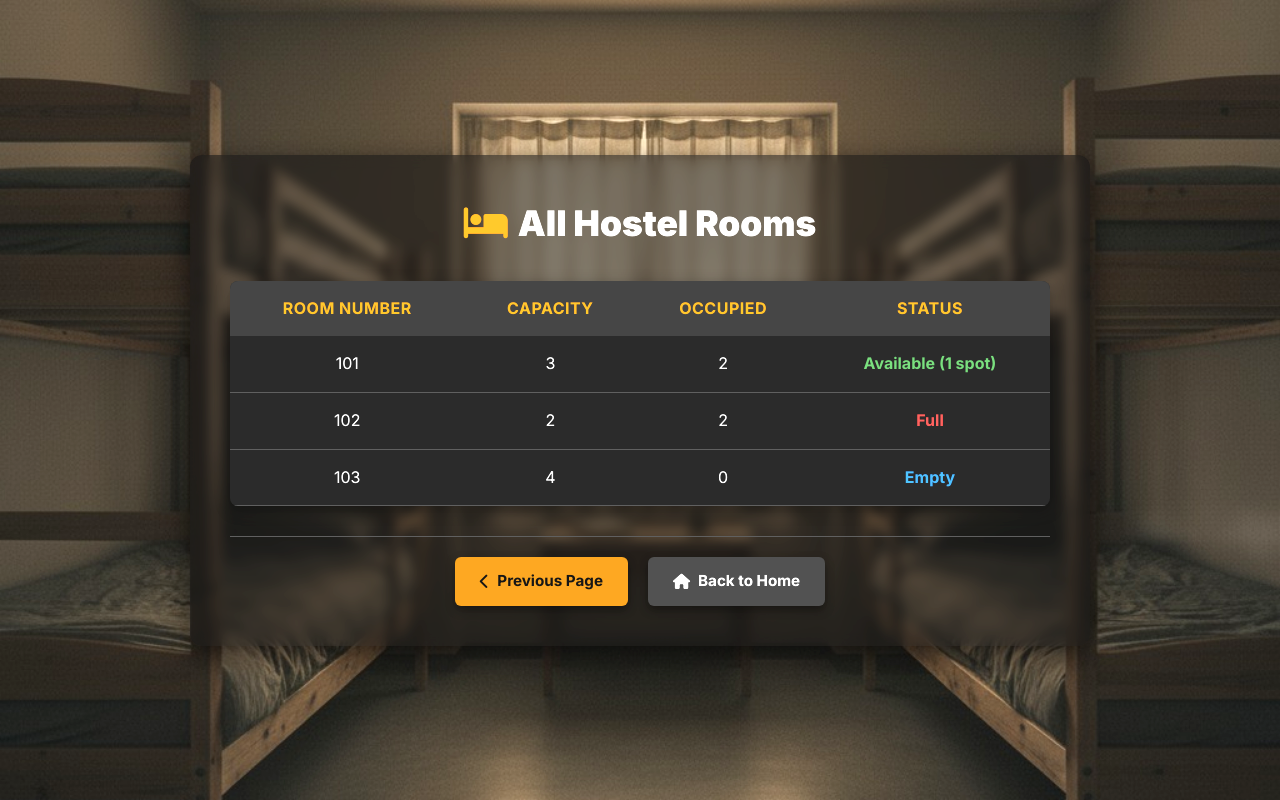
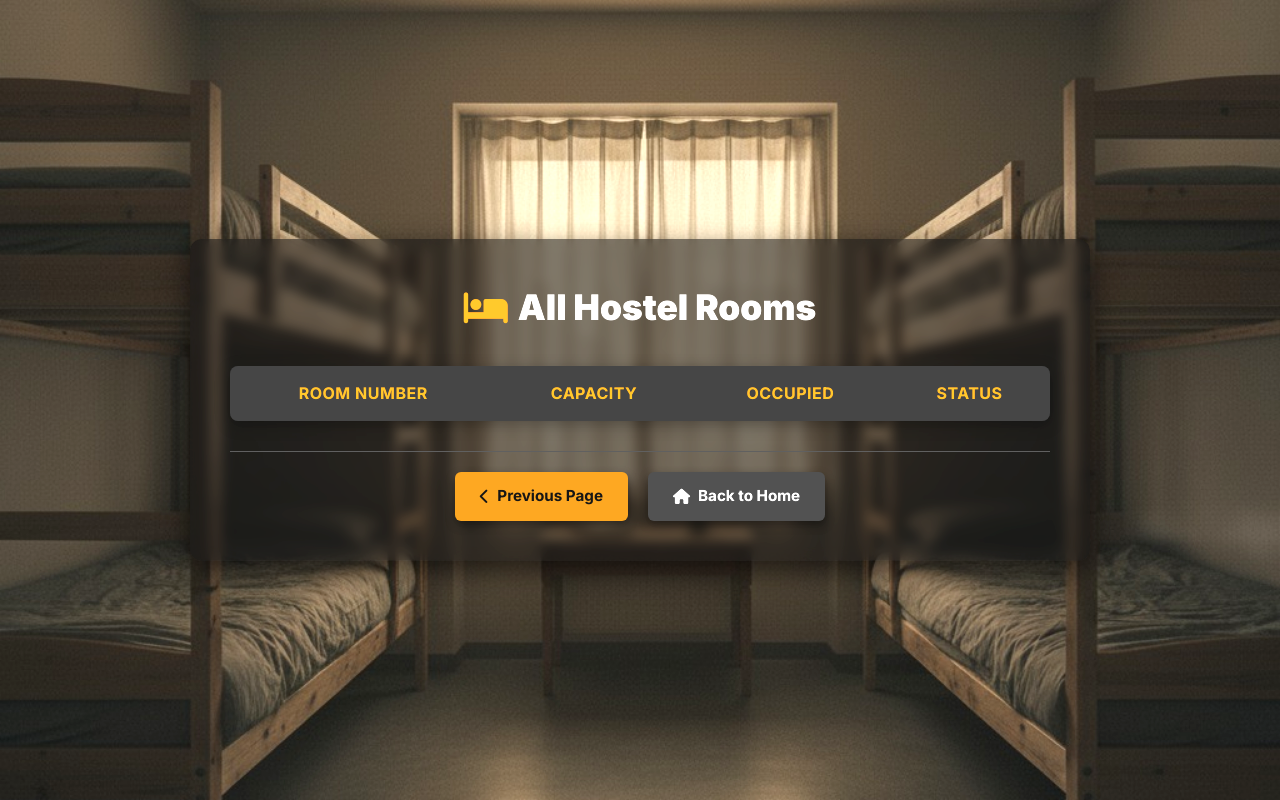
Before and after one commit to Febinzz/hostel-managament, a website: page admin_view_rooms.html in a window 1280 px wide. Drawn offline with Linux system fonts and the light colour scheme; no server answers.

Commit message:
Update admin_view_rooms.html

```diff
--- a/admin_view_rooms.html
+++ b/admin_view_rooms.html
@@ -32,24 +32,7 @@
                     </thead>
                     <tbody id="roomsList">
                         <!-- Example rows -->
-                        <tr>
-                            <td data-label="Room Number">101</td>
-                            <td data-label="Capacity">3</td>
-                            <td data-label="Occupied">2</td>
-                            <td data-label="Status" class="status-available">Available (1 spot)</td>
-                        </tr>
-                        <tr>
-                            <td data-label="Room Number">102</td>
-                            <td data-label="Capacity">2</td>
-                            <td data-label="Occupied">2</td>
-                            <td data-label="Status" class="status-full">Full</td>
-                        </tr>
-                        <tr>
-                            <td data-label="Room Number">103</td>
-                            <td data-label="Capacity">4</td>
-                            <td data-label="Occupied">0</td>
-                            <td data-label="Status" class="status-empty">Empty</td>
-                        </tr>
+
                     </tbody>
                 </table>
             </div>
```
